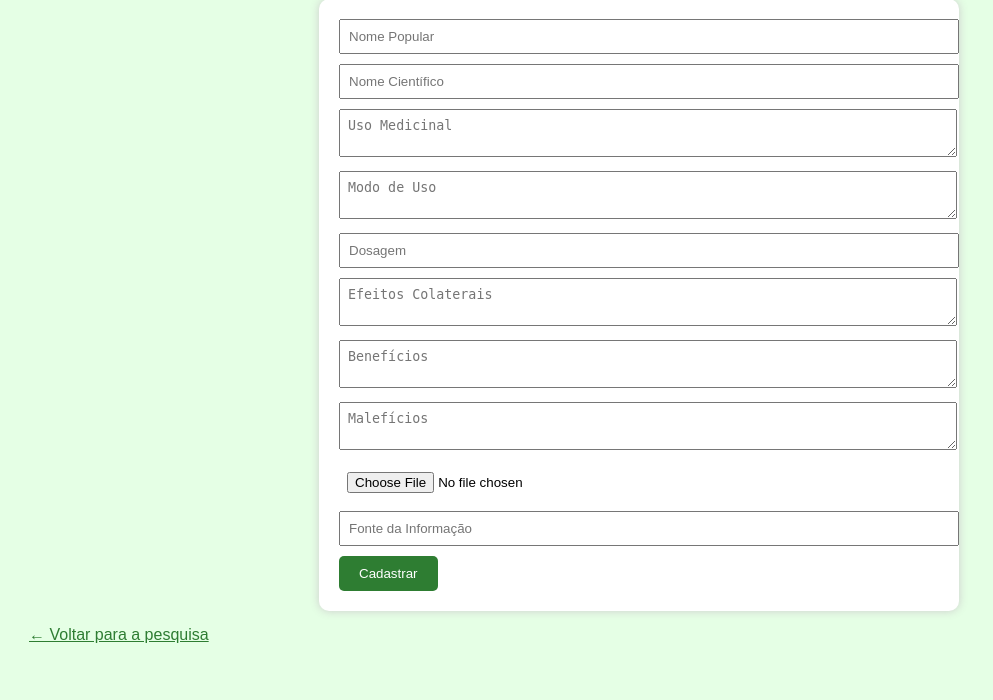
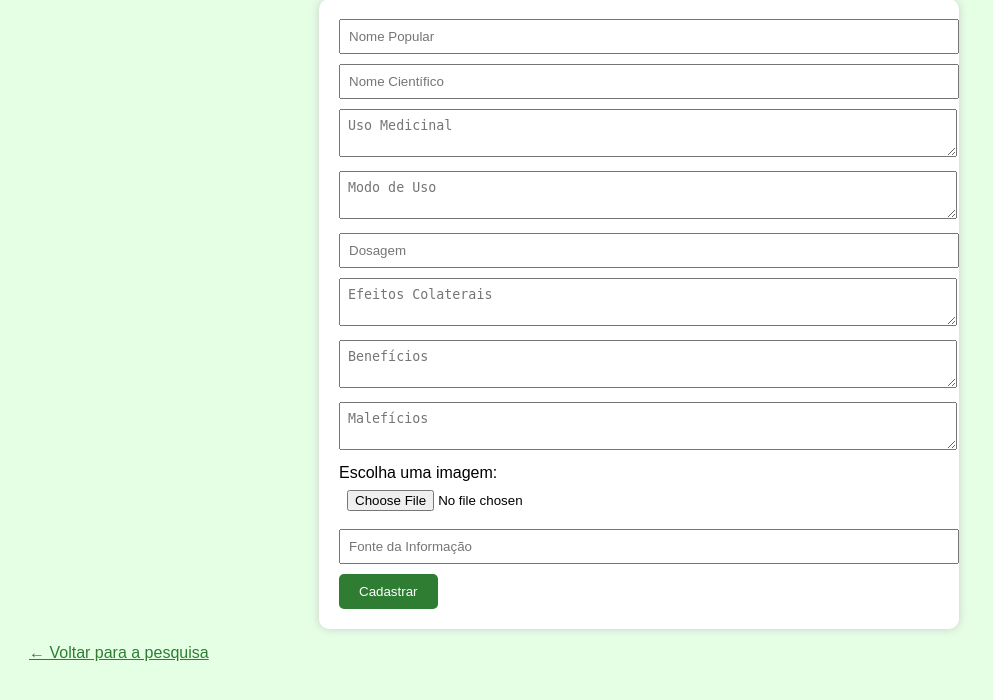
Before and after one commit to AnaJuliaWeiss/Natural-Medicine, a PHP site: page /views/cadastro.php in a window 1280 px wide. Shown: the part 79-779 px from the top of the page, without its empty margins (1-994 px from the left). Run offline with PHP 8.4, Linux system fonts and the light colour scheme.

Commit message:
corrigindo detalhes

```diff
--- a/NaturalMedicinaProjeto/naturalmedicina/processos/processaCadastro.php
+++ b/NaturalMedicinaProjeto/naturalmedicina/processos/processaCadastro.php
@@ -7,6 +7,7 @@ $imagemPath = '';
 if (isset($_FILES['imagem']) && $_FILES['imagem']['error'] === UPLOAD_ERR_OK) {
     $nomeImagem = basename($_FILES['imagem']['name']);
     $caminhoDestino = '../uploads/' . $nomeImagem;
+
     if (move_uploaded_file($_FILES['imagem']['tmp_name'], $caminhoDestino)) {
         $imagemPath = 'uploads/' . $nomeImagem;
     }
--- a/NaturalMedicinaProjeto/naturalmedicina/views/cadastro.php
+++ b/NaturalMedicinaProjeto/naturalmedicina/views/cadastro.php
@@ -23,7 +23,11 @@
         <textarea name="efeitos_colaterais" placeholder="Efeitos Colaterais"></textarea>
         <textarea name="beneficios" placeholder="Benefícios"></textarea>
         <textarea name="maleficios" placeholder="Malefícios"></textarea>
+
+        <!-- Upload de imagem -->
+        <label>Escolha uma imagem:</label>
         <input type="file" name="imagem" accept="image/*" required>
+
         <input type="text" name="fonte" placeholder="Fonte da Informação">
         <button type="submit">Cadastrar</button>
     </form>
```
Also changed, not shown: NaturalMedicinaProjeto/naturalmedicina/classes/PlantaClass.php (+14 -1 lines), NaturalMedicinaProjeto/naturalmedicina/config/database.php (line endings or trailing spaces), NaturalMedicinaProjeto/naturalmedicina/controllers/PlantaController.php (line endings or trailing spaces).
